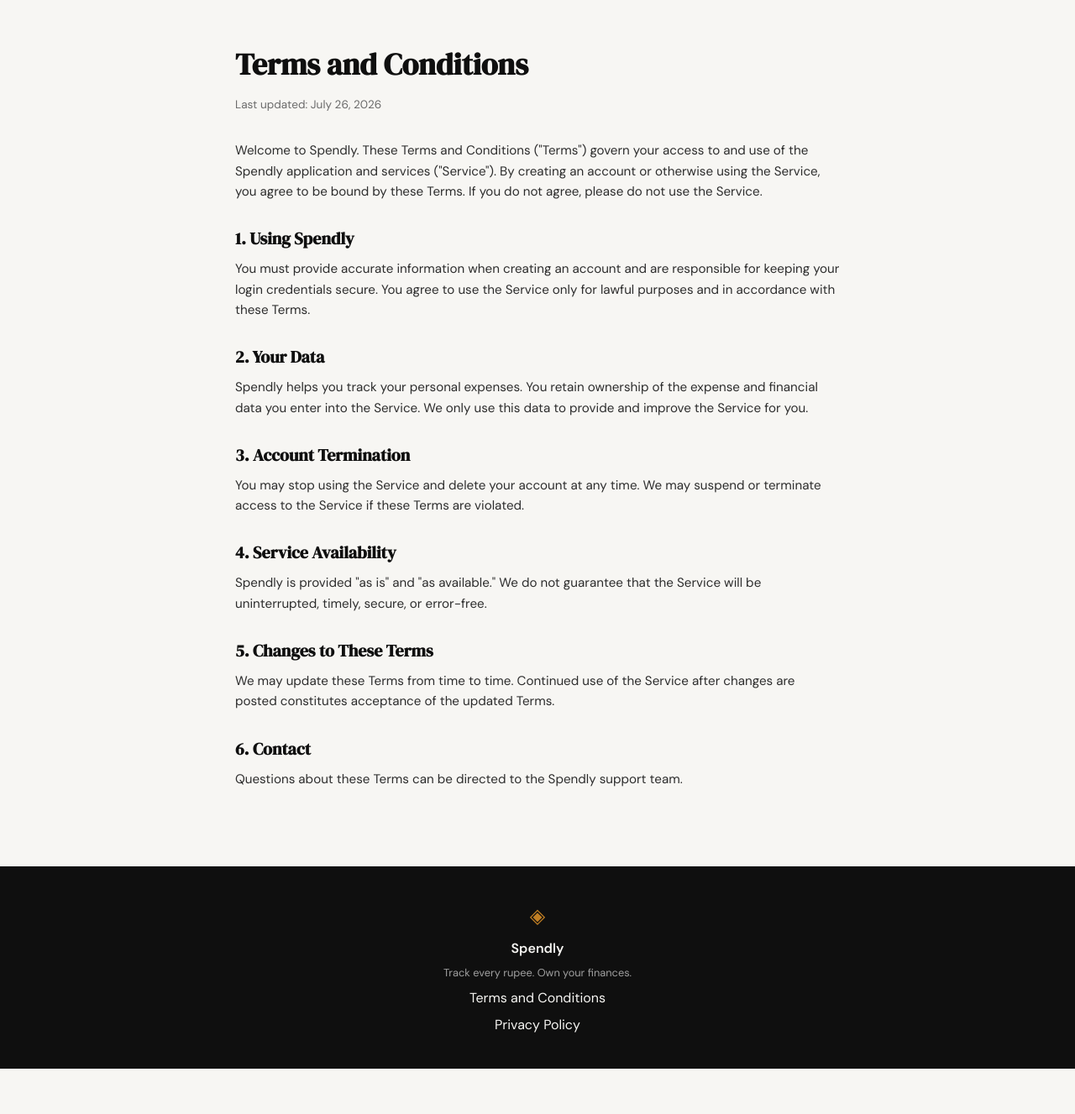
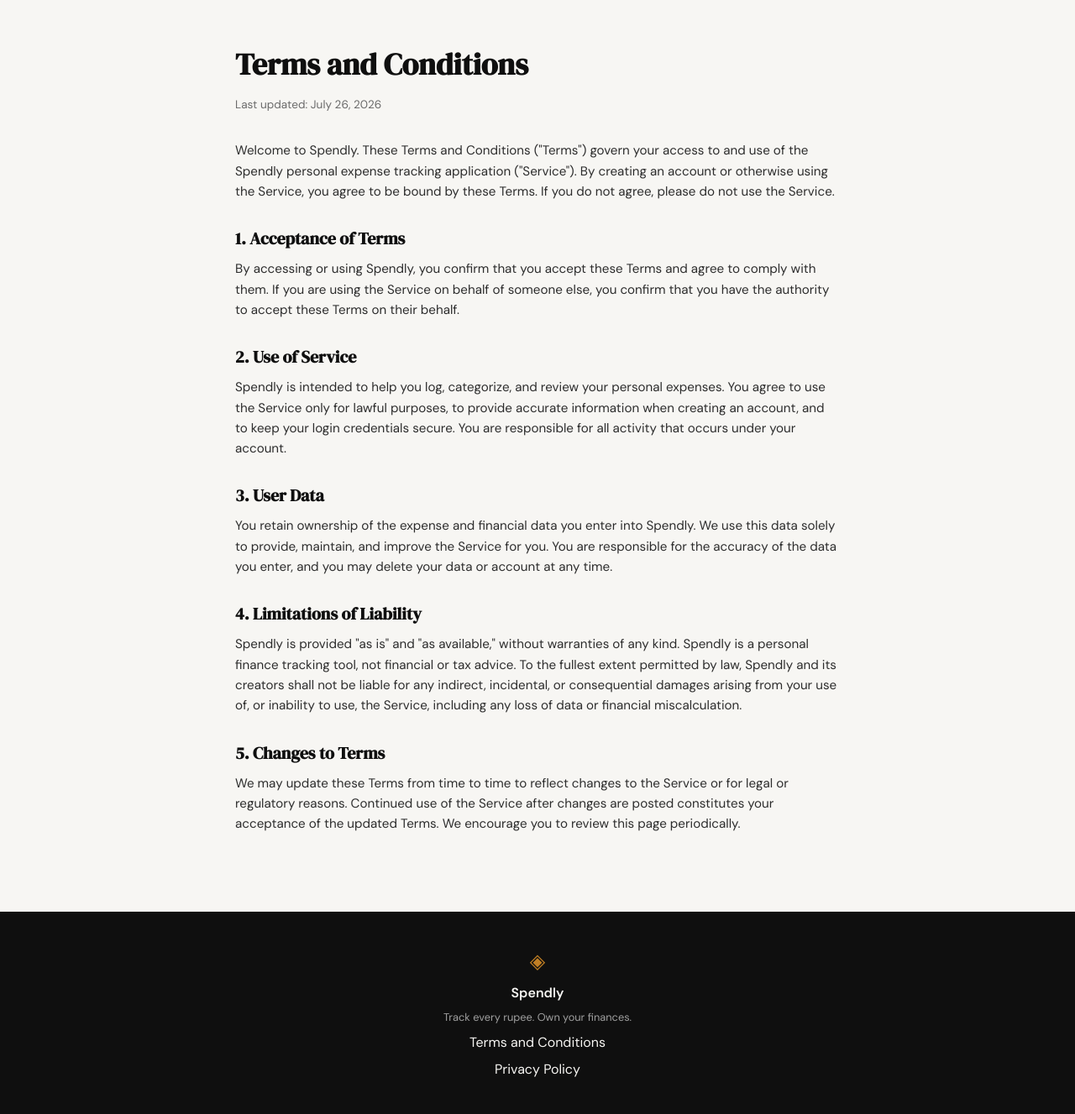
Before and after one commit to Usman0626/Spendly, a Flask app: page /terms in a window 1280 px wide. Shown: the part 61-1388 px from the top of the page at 84% size. Before the commit the page ends 1334 px from the top, so only its background shows below. Run offline with Flask 3, Linux system fonts and the light colour scheme.

Commit message:
Added text for terms and condition page

```diff
--- a/templates/terms.html
+++ b/templates/terms.html
@@ -15,46 +15,51 @@
         <div class="legal-body">
             <p>
                 Welcome to Spendly. These Terms and Conditions ("Terms") govern your access to
-                and use of the Spendly application and services ("Service"). By creating an
-                account or otherwise using the Service, you agree to be bound by these Terms.
-                If you do not agree, please do not use the Service.
+                and use of the Spendly personal expense tracking application ("Service"). By
+                creating an account or otherwise using the Service, you agree to be bound by
+                these Terms. If you do not agree, please do not use the Service.
             </p>
 
-            <h2>1. Using Spendly</h2>
+            <h2>1. Acceptance of Terms</h2>
             <p>
-                You must provide accurate information when creating an account and are
-                responsible for keeping your login credentials secure. You agree to use the
-                Service only for lawful purposes and in accordance with these Terms.
+                By accessing or using Spendly, you confirm that you accept these Terms and agree
+                to comply with them. If you are using the Service on behalf of someone else, you
+                confirm that you have the authority to accept these Terms on their behalf.
             </p>
 
-            <h2>2. Your Data</h2>
+            <h2>2. Use of Service</h2>
             <p>
-                Spendly helps you track your personal expenses. You retain ownership of the
-                expense and financial data you enter into the Service. We only use this data to
-                provide and improve the Service for you.
+                Spendly is intended to help you log, categorize, and review your personal
+                expenses. You agree to use the Service only for lawful purposes, to provide
+                accurate information when creating an account, and to keep your login
+                credentials secure. You are responsible for all activity that occurs under your
+                account.
             </p>
 
-            <h2>3. Account Termination</h2>
+            <h2>3. User Data</h2>
             <p>
-                You may stop using the Service and delete your account at any time. We may
-                suspend or terminate access to the Service if these Terms are violated.
+                You retain ownership of the expense and financial data you enter into Spendly.
+                We use this data solely to provide, maintain, and improve the Service for you.
+                You are responsible for the accuracy of the data you enter, and you may delete
+                your data or account at any time.
             </p>
 
-            <h2>4. Service Availability</h2>
+            <h2>4. Limitations of Liability</h2>
             <p>
-                Spendly is provided "as is" and "as available." We do not guarantee that the
-                Service will be uninterrupted, timely, secure, or error-free.
+                Spendly is provided "as is" and "as available," without warranties of any kind.
+                Spendly is a personal finance tracking tool, not financial or tax advice. To the
+                fullest extent permitted by law, Spendly and its creators shall not be liable for
+                any indirect, incidental, or consequential damages arising from your use of, or
+                inability to use, the Service, including any loss of data or financial
+                miscalculation.
             </p>
 
-            <h2>5. Changes to These Terms</h2>
+            <h2>5. Changes to Terms</h2>
             <p>
-                We may update these Terms from time to time. Continued use of the Service after
-                changes are posted constitutes acceptance of the updated Terms.
-            </p>
-
-            <h2>6. Contact</h2>
-            <p>
-                Questions about these Terms can be directed to the Spendly support team.
+                We may update these Terms from time to time to reflect changes to the Service or
+                for legal or regulatory reasons. Continued use of the Service after changes are
+                posted constitutes your acceptance of the updated Terms. We encourage you to
+                review this page periodically.
             </p>
         </div>
 
```
